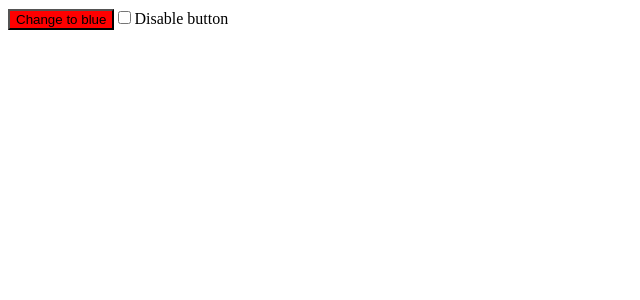
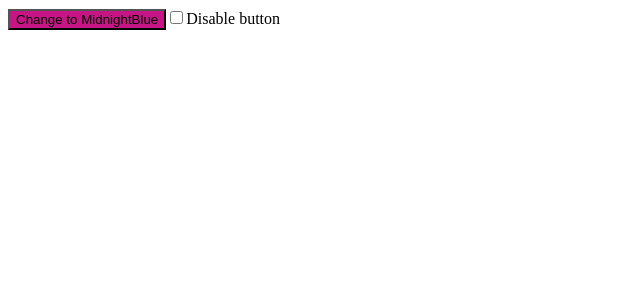
Before and after one commit to mfearby/react-testing-library-exercises, a React (Create React App) app: page / in a window 1280 px wide. Shown: the top 300 px of the page, without its empty margins (0-640 px from the left). Built offline with nearby package versions, Linux system fonts and the light colour scheme.

Commit message:
Use different colours

```diff
--- a/src/App.js
+++ b/src/App.js
@@ -5,8 +5,8 @@ export function replaceCamelWithSpaces(colourName) {
 }
 
 function App() {
-    const [colour, setColour] = useState('red');
-    const newColour = colour === 'red' ? 'blue' : 'red';
+    const [colour, setColour] = useState('MediumVioletRed');
+    const newColour = colour === 'MediumVioletRed' ? 'MidnightBlue' : 'MediumVioletRed';
     const [disabled, setDisabled] = useState(false);
 
     return (
```
Also changed, not shown: 1 other file (tests, documents, lock files or other folders).
